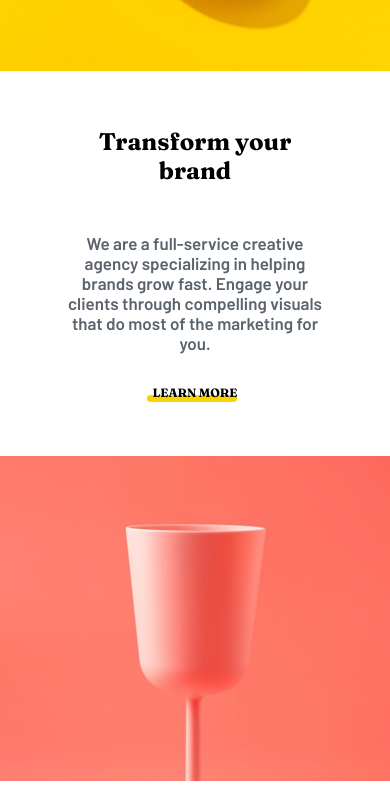
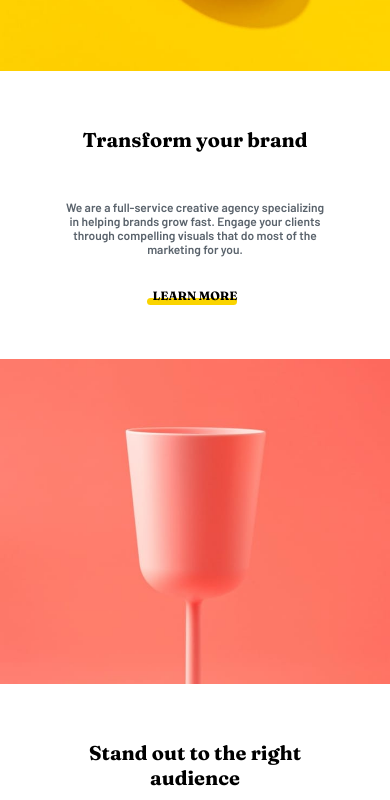
Before and after one commit to lpasqualone/sunnyside-agency-landing-page, a plain HTML site: page index.html in a window 390 px wide. Shown: the part 904-1704 px from the top of the page. Drawn offline with nearby package versions, Linux system fonts and the light colour scheme.

Commit message:
Updatemedia queries

```diff
--- a/style.css
+++ b/style.css
@@ -490,22 +490,24 @@ footer h2{
 
 
 }
+@media only screen and (min-width: 600px) and (max-width: 780px){
 
+}
 
 /* tablet size */
 
-@media only screen and (max-width: 770px) {
+@media only screen and (max-width: 780px) {
     .header-main h1{
         font-size: 40px;
     }
     .col-2 .text-info{
-        max-height: 350px;
+        max-height: 250px;
     }
     .col-2 h2{
-        font-size: 24px !important;
+        font-size: 20px !important;
     }
     .col-2 p{
-        font-size: 17px !important;
+        font-size: 12px !important;
     }
     .col-3:last-child{
         display: none;
```
